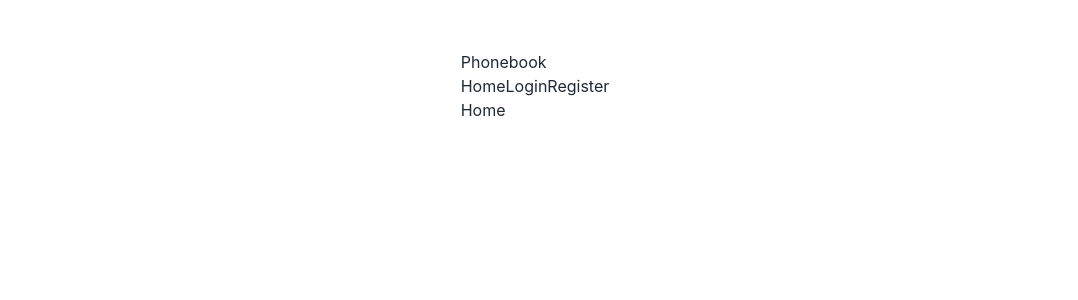
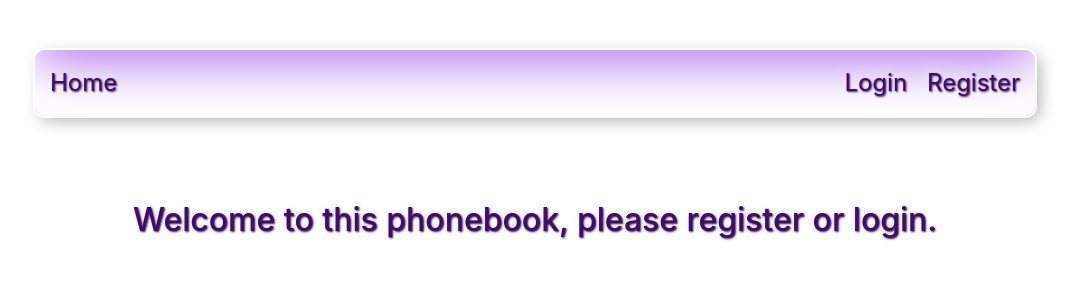
Before and after one commit to Annvel126V/Phone-Book-, a React (Vite) app: page / in a window 1280 px wide. Shown: the top 300 px of the page, without its empty margins (105-1183 px from the left). Built offline with nearby package versions, Linux system fonts and the light colour scheme.

Commit message:
add styles

```diff
--- a/src/components/AppBar/AppBar.jsx
+++ b/src/components/AppBar/AppBar.jsx
@@ -15,27 +15,29 @@ const AppBar = () => {
   const user = useSelector(selectUser);
 
   return (
-    <div>
-      <div className={s.title}>Phonebook</div>
-      {isLoggedIn && <p>Welcome {user.name}</p>}
+    <header className={s.header}>
+      {isLoggedIn && <p className={s.user}>Welcome {user.name}</p>}
+
       <div className={s.links}>
-        <NavLink className={buldLinkClass} to="/">
-          Home
-        </NavLink>
+        <div className={s.linkHome}>
+          <NavLink className={buldLinkClass} to="/">
+            Home
+          </NavLink>
+        </div>
         {isLoggedIn && (
           <NavLink className={buldLinkClass} to="/contacts">
             Contacts
           </NavLink>
         )}
         {!isLoggedIn && (
-          <>
+          <div className={s.link}>
             <NavLink className={buldLinkClass} to="/login">
               Login
             </NavLink>
             <NavLink className={buldLinkClass} to="/register">
               Register
             </NavLink>
-          </>
+          </div>
         )}
 
         {isLoggedIn && (
@@ -47,7 +49,7 @@ const AppBar = () => {
           </button>
         )}
       </div>
-    </div>
+    </header>
   );
 };
 
--- a/src/components/AppBar/AppBar.module.css
+++ b/src/components/AppBar/AppBar.module.css
@@ -0,0 +1,67 @@
+.header {
+  width: 1000px;
+  border-radius: 10px;
+  background-color: rgb(189, 136, 241);
+  box-shadow: inset 0 -3em 3em rgb(255, 255, 255), 0 0 0 2px rgb(255, 255, 255),
+    0.3em 0.3em 1em rgba(0, 0, 0, 0.3);
+  margin-bottom: 50px;
+}
+.user {
+  display: flex;
+  justify-content: space-between;
+  font-size: 2em;
+  gap: 15px;
+  padding: 15px;
+  padding-bottom: 30px;
+  font-family: inherit;
+  padding: 15px;
+  gap: 15px;
+  color: rgb(241, 239, 243);
+  text-shadow: 1px 1px 2px rgb(62, 13, 102), 0 0 1em rgb(242, 242, 243),
+    0 0 0.2em rgb(241, 239, 243);
+}
+.links {
+  display: flex;
+  justify-content: space-between;
+  font-size: 1.5em;
+  gap: 15px;
+  padding: 15px;
+  padding-bottom: 30px;
+  font-family: inherit;
+  padding: 15px;
+  gap: 15px;
+  color: rgb(62, 13, 102);
+  text-shadow: 1px 1px 2px rgb(62, 13, 102), 0 0 1em rgb(242, 242, 243),
+    0 0 0.2em rgb(241, 239, 243);
+}
+
+.link {
+  display: flex;
+  justify-content: flex-end;
+  gap: 20px;
+}
+.btn btn-secondary {
+  display: flex;
+  justify-content: center;
+  align-items: center;
+  border-radius: 8px;
+  border: 1px solid transparent;
+  padding: 0.6em 1.2em;
+  font-size: 1em;
+  font-weight: 500;
+  font-family: inherit;
+  background-color: rgb(189, 136, 241);
+  color: rgb(62, 13, 102);
+  cursor: pointer;
+  box-shadow: inset 0 -3em 3em rgb(255, 255, 255), 0 0 0 2px rgb(255, 255, 255),
+    0.3em 0.3em 1em rgba(0, 0, 0, 0.3);
+  transition: all 350ms linear;
+}
+button:hover {
+  box-shadow: inset 0 -3em 3em rgb(227, 206, 247), 0 0 0 2px rgb(255, 255, 255),
+    0.3em 0.3em 1em rgb(62, 13, 102);
+}
+button:focus,
+button:focus-visible {
+  outline: 4px auto rgb(62, 13, 102);
+}
--- a/src/components/Contact/Contact.jsx
+++ b/src/components/Contact/Contact.jsx
@@ -15,6 +15,7 @@ const Contact = ({ id, name, number }) => {
     dispatch(deleteContact(id));
   };
   return (
+    <div className={s.container}>
       <div className={s.data}>
         <ul>
           <li className={s.info}>
@@ -34,6 +35,7 @@ const Contact = ({ id, name, number }) => {
           Delete
         </button>
       </div>
+    </div>
   );
 };
 
--- a/src/components/Contact/Contact.module.css
+++ b/src/components/Contact/Contact.module.css
@@ -1,3 +1,9 @@
+.container {
+  display: flex;
+  justify-content: center;
+  align-items: center;
+}
+
 .data {
   display: flex;
   justify-content: space-between;
--- a/src/components/ContactForm/ContactForm.jsx
+++ b/src/components/ContactForm/ContactForm.jsx
@@ -33,7 +33,7 @@ const ContactForm = () => {
     actions.resetForm();
   };
   return (
-    <div>
+    <div className={s.container}>
       <Formik
         initialValues={{ name: "", number: "" }}
         onSubmit={handleSubmit}
--- a/src/components/ContactForm/ContactForm.module.css
+++ b/src/components/ContactForm/ContactForm.module.css
@@ -1,3 +1,9 @@
+.container {
+  display: flex;
+  flex-direction: column;
+  justify-content: center;
+  align-items: center;
+}
 .form {
   display: flex;
   flex-direction: column;
--- a/src/components/SearchBox/SearchBox.module.css
+++ b/src/components/SearchBox/SearchBox.module.css
@@ -1,5 +1,7 @@
 .search {
   display: flex;
+  justify-content: center;
+  align-items: center;
   flex-direction: column;
   gap: 3px;
 }
@@ -20,6 +22,7 @@
   height: 30px;
   margin-left: 40px;
   margin-right: 40px;
+  width: 211px;
 }
 
 .input:hover {
--- a/src/pages/HomePage/HomePage.jsx
+++ b/src/pages/HomePage/HomePage.jsx
@@ -1,5 +1,10 @@
+import s from "./HomePage.module.css";
 const HomePage = () => {
-  return <h1>Home</h1>;
+  return (
+    <h1 className={s.title}>
+      Welcome to this phonebook, please register or login.
+    </h1>
+  );
 };
 
 export default HomePage;
--- a/src/pages/HomePage/HomePage.module.css
+++ b/src/pages/HomePage/HomePage.module.css
@@ -0,0 +1,13 @@
+.title {
+  display: flex;
+  justify-content: center;
+  font-size: 2em;
+  font-weight: 500;
+  font-family: inherit;
+  padding: 15px;
+  padding-top: 30px;
+  gap: 15px;
+  color: rgb(62, 13, 102);
+  text-shadow: 1px 1px 2px rgb(62, 13, 102), 0 0 1em rgb(242, 242, 243),
+    0 0 0.2em rgb(241, 239, 243);
+}
```
Lines whose indentation alone changed are shown as unchanged.
